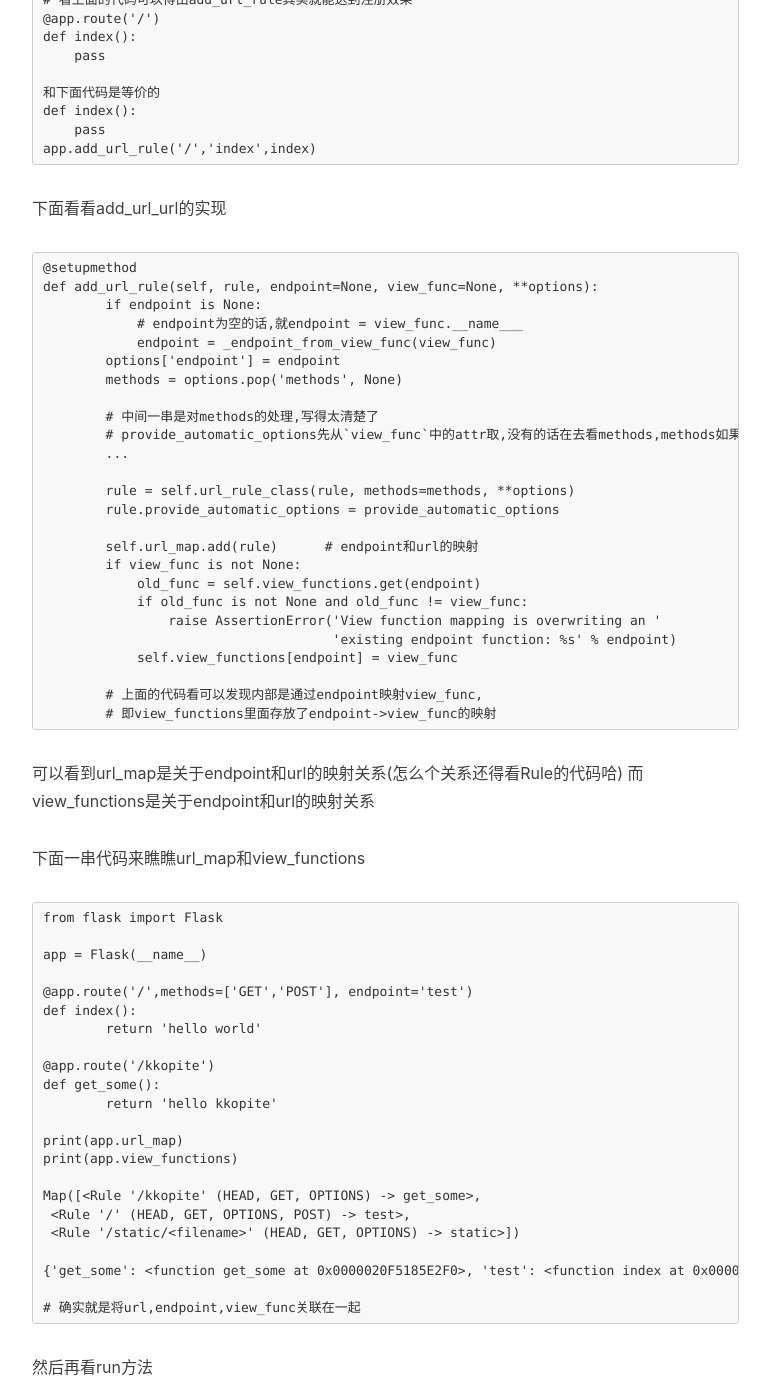
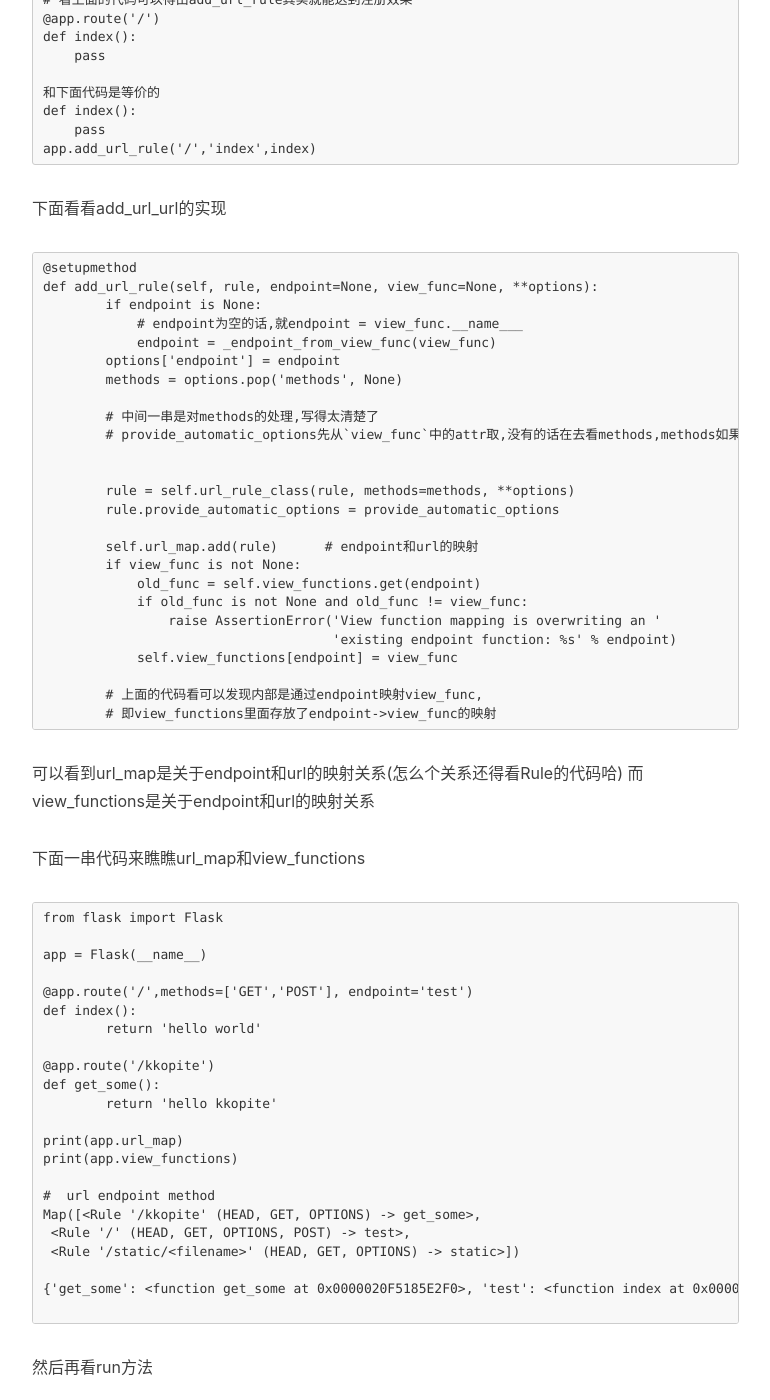
Before and after one commit to action-hong/jekyll_demo, a Jekyll site: the page built from _posts/2016-09-21-readflask.markdown, in a window 1280 px wide and 1400 px high, scrolled down 1038 px. Shown: the whole window, without its empty margins (233-1003 px from the left). Built offline with Jekyll 4.4.1, drawn with Linux system fonts in a browser that asks for light colours; nearby versions of some CDN libraries; comment, search, counter and statistics services are not loaded.

Commit message:
Update 2016-09-21-readflask.markdown

````diff
--- a/_posts/2016-09-21-readflask.markdown
+++ b/_posts/2016-09-21-readflask.markdown
@@ -57,7 +57,7 @@ def add_url_rule(self, rule, endpoint=None, view_func=None, **options):
 
         # 中间一串是对methods的处理,写得太清楚了
         # provide_automatic_options先从`view_func`中的attr取,没有的话在去看methods,methods如果有`OPTIONS`就为False,否则为True
-        ...
+
 
         rule = self.url_rule_class(rule, methods=methods, **options)
         rule.provide_automatic_options = provide_automatic_options
@@ -77,6 +77,7 @@ def add_url_rule(self, rule, endpoint=None, view_func=None, **options):
 而view_functions是关于endpoint和url的映射关系
 
 下面一串代码来瞧瞧url_map和view_functions
+
 ```
 from flask import Flask
 
@@ -93,13 +94,13 @@ def get_some():
 print(app.url_map)
 print(app.view_functions)
 
+#  url endpoint method
 Map([<Rule '/kkopite' (HEAD, GET, OPTIONS) -> get_some>,
  <Rule '/' (HEAD, GET, OPTIONS, POST) -> test>,
  <Rule '/static/<filename>' (HEAD, GET, OPTIONS) -> static>])
 
 {'get_some': <function get_some at 0x0000020F5185E2F0>, 'test': <function index at 0x0000020F4F46C9D8>, 'static': <bound method _PackageBoundObject.send_static_file of <Flask 'read_route'>>}
 
-# 确实就是将url,endpoint,view_func关联在一起
 ```
 
 然后再看run方法
````
